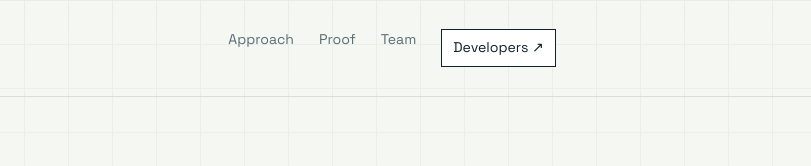
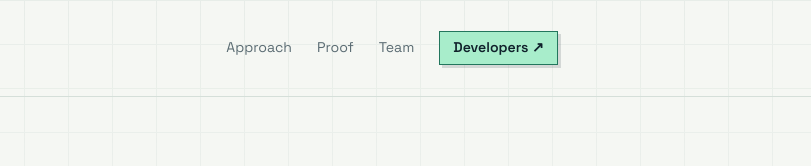
Before and after one commit to bhuvanesh-m-dev/maskagent, a browser extension: page index.html in a window 1280 px wide. Shown: the top 166 px of the page, 240-1051 px from the left. Drawn offline with nearby package versions, Linux system fonts and the light colour scheme.

Commit message:
Refactor navigation styles for consistency and layout

```diff
--- a/index.html
+++ b/index.html
@@ -22,10 +22,10 @@
         .topbar { display:flex; align-items:center; justify-content:space-between; padding:22px 0; border-bottom:1px solid var(--line); }
         .brand { display:flex; align-items:center; gap:12px; font-weight:700; font-size:1.1rem; }
         .brand img { width:42px; height:42px; object-fit:contain; }
-        nav { display:flex; gap:25px; color:var(--muted); font-size:.88rem; }
+        nav { display:flex; align-items:center; gap:25px; color:var(--muted); font-size:.88rem; }
         nav a:hover { color:var(--coral); }
-        nav .nav-button { padding:7px 11px; border:1px solid var(--ink); color:var(--ink); background:var(--white); }
-        nav .nav-button:hover { color:var(--white); background:var(--ink); }
+        nav .nav-button { display:inline-flex; align-items:center; height:34px; padding:0 13px; border:1px solid var(--mint-deep); color:var(--ink); background:var(--mint); font-weight:600; box-shadow:3px 3px 0 rgba(16,33,43,.14); }
+        nav .nav-button:hover { color:var(--white); background:var(--coral); border-color:var(--coral); box-shadow:3px 3px 0 var(--ink); }
         .partners { display:flex; align-items:center; gap:20px; }
         .partners img { max-width:92px; max-height:52px; object-fit:contain; }
         .hero { display:grid; grid-template-columns:1.04fr .96fr; gap:56px; min-height:650px; align-items:center; padding:72px 0 86px; }
```
